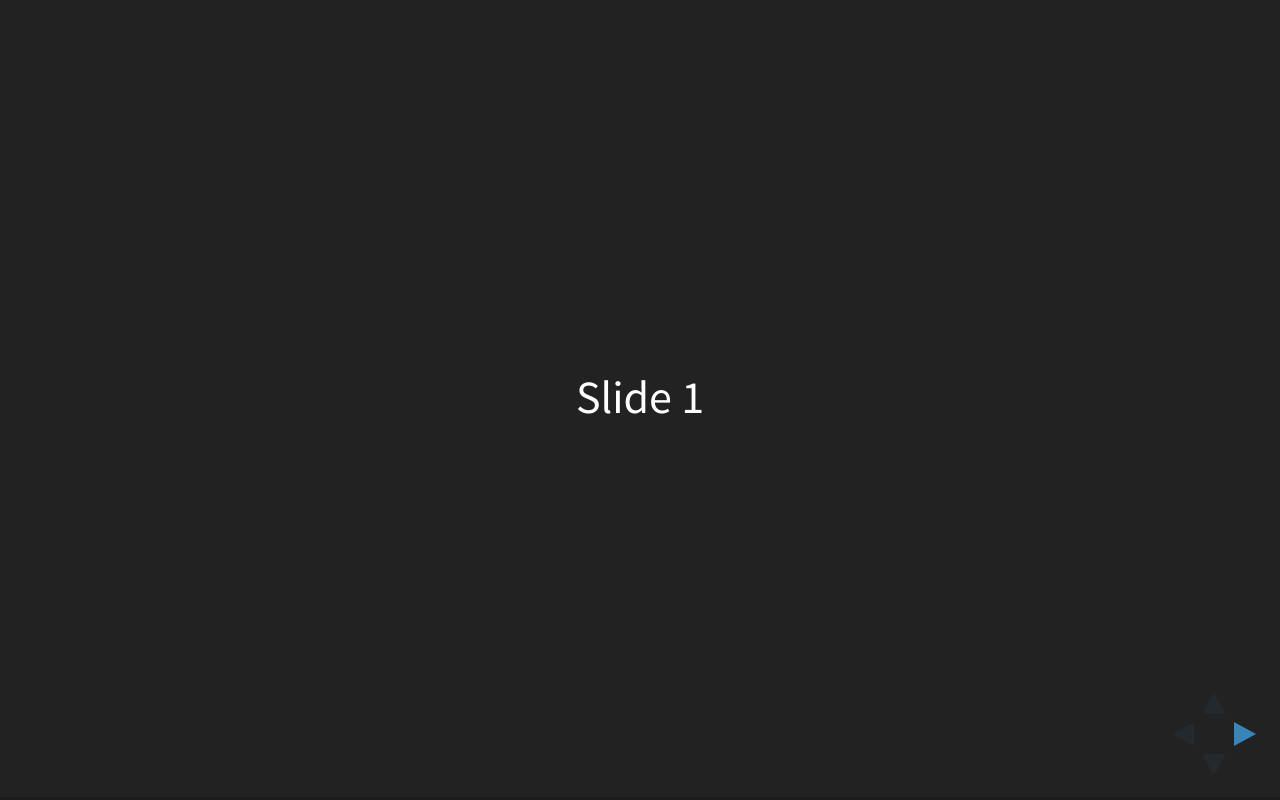
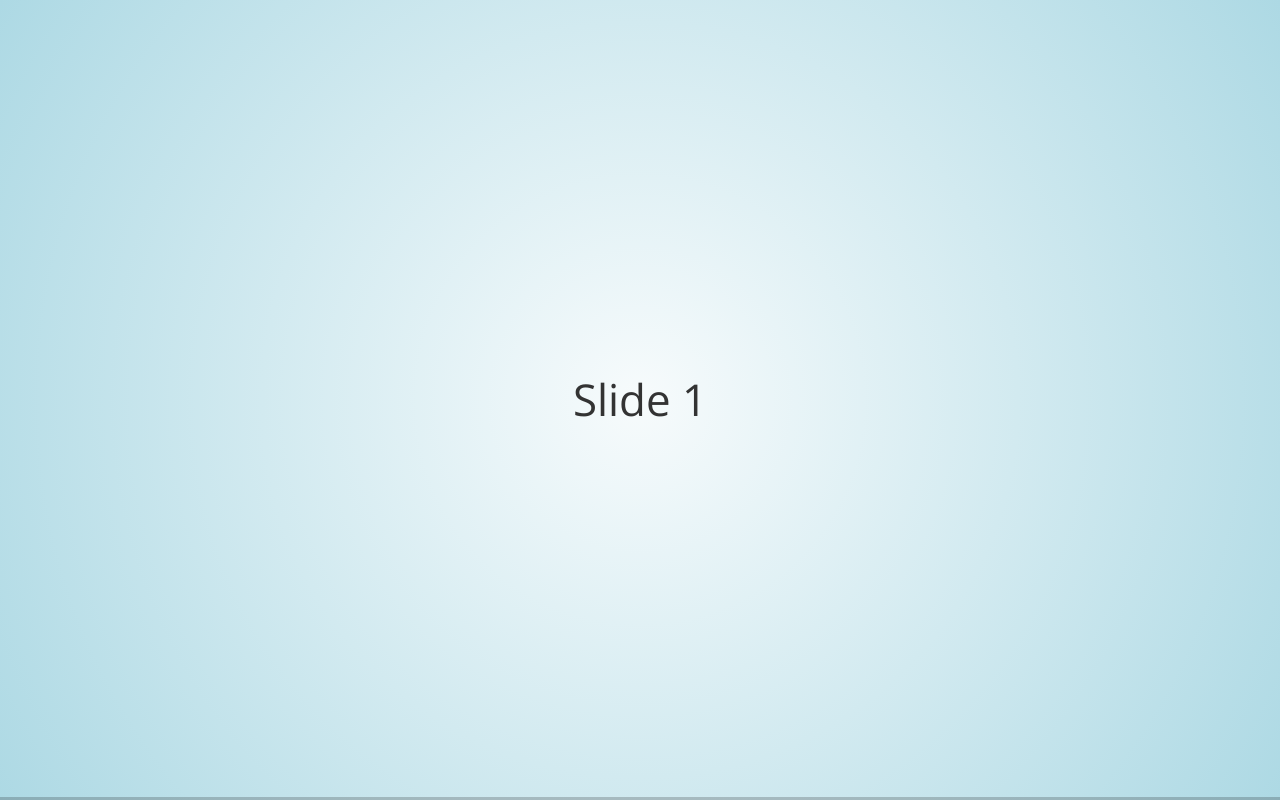
Before and after one commit to tstoeckler/presentation-default-content, a website: page index.html in a window 1280 px wide. Drawn offline with nearby package versions, Linux system fonts and the light colour scheme.

Commit message:
Some configuration

```diff
--- a/index.html
+++ b/index.html
@@ -7,7 +7,7 @@
 		<title>reveal.js</title>
 
 		<link rel="stylesheet" href="css/reveal.css">
-		<link rel="stylesheet" href="css/theme/black.css">
+		<link rel="stylesheet" href="css/theme/sky.css">
 
 		<!-- Theme used for syntax highlighting of code -->
 		<link rel="stylesheet" href="lib/css/zenburn.css">
@@ -35,6 +35,7 @@
 		<script>
 			// More info https://github.com/hakimel/reveal.js#configuration
 			Reveal.initialize({
+				controls: false,
 				history: true,
 
 				// More info https://github.com/hakimel/reveal.js#dependencies
```
